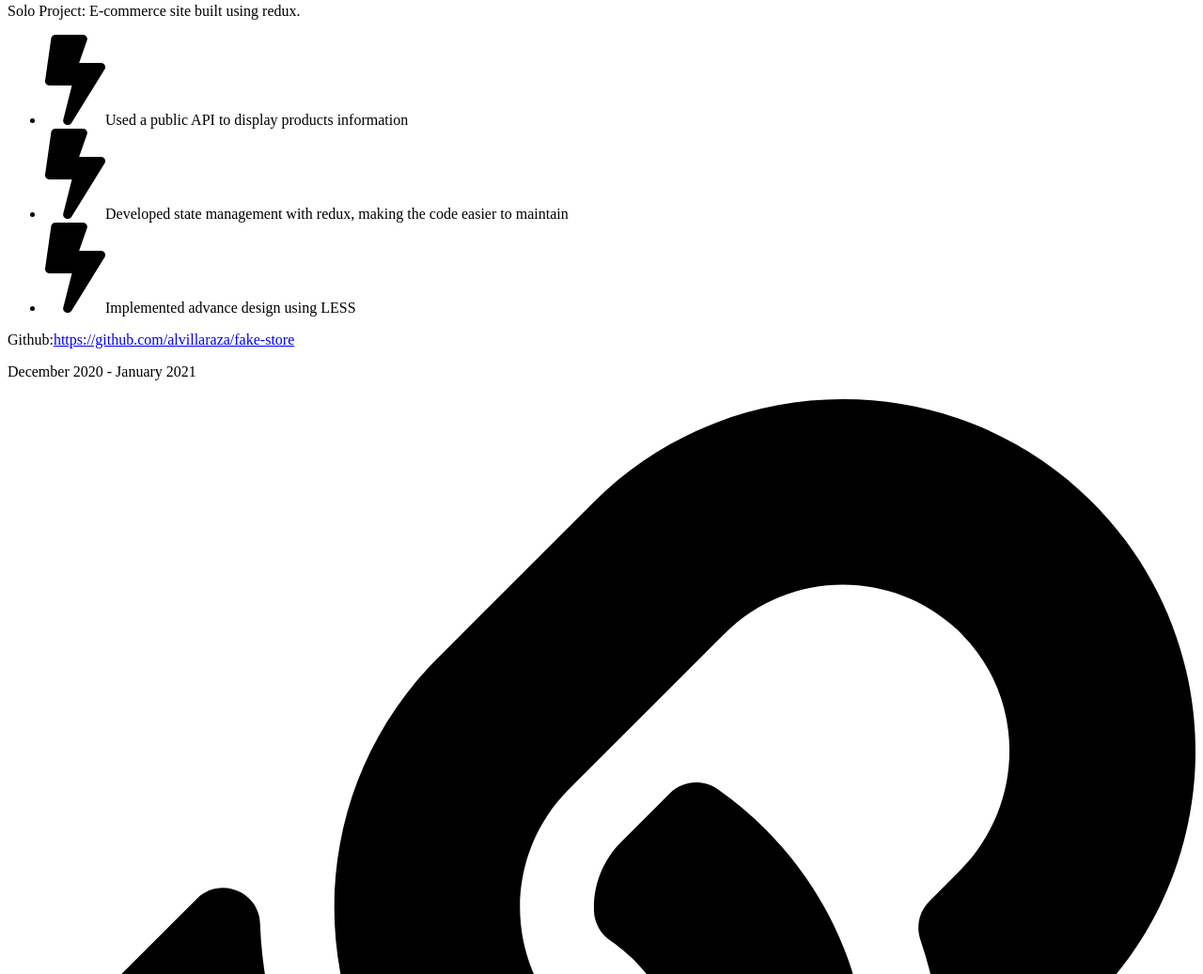
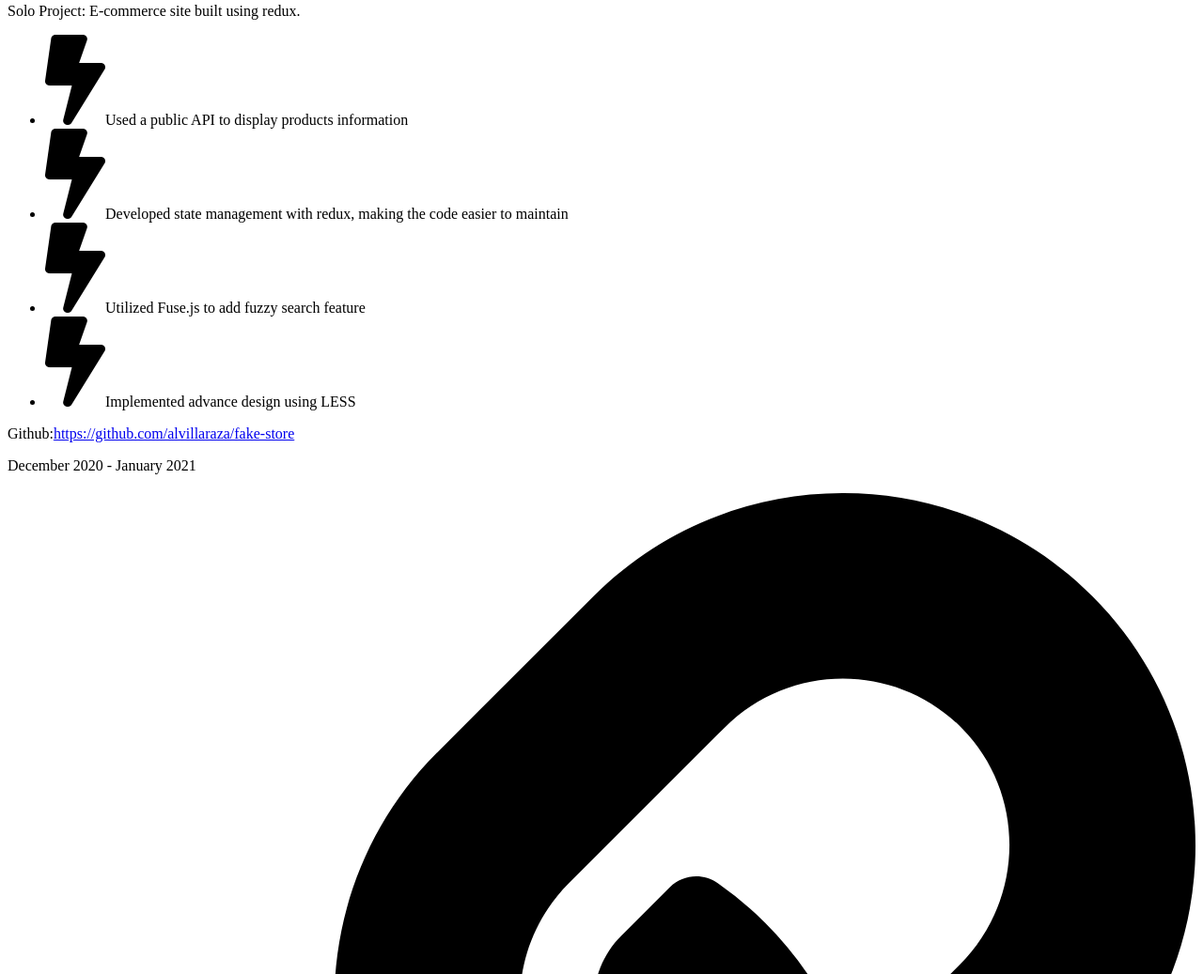
Before and after one commit to alvillaraza/dev_port_v2, a Gatsby site: page /Portfolio in a window 1280 px wide. Shown: the part 2082-3119 px from the top of the page at 94% size. Built offline with nearby package versions, Linux system fonts and the light colour scheme; Gatsby itself is replaced by a stand-in of ours.

Commit message:
added search feature in portfolio

```diff
--- a/src/pages/Portfolio.js
+++ b/src/pages/Portfolio.js
@@ -43,6 +43,10 @@ export default function Portfolio({ page }) {
                 <img src={lightning} alt="lightning icon" />
                 Developed state management with redux, making the code easier to
                 maintain
+              </li>
+              <li>
+                <img src={lightning} alt="lightning icon" />
+                Utilized Fuse.js to add fuzzy search feature
               </li>
               <li>
                 <img src={lightning} alt="lightning icon" />
```
